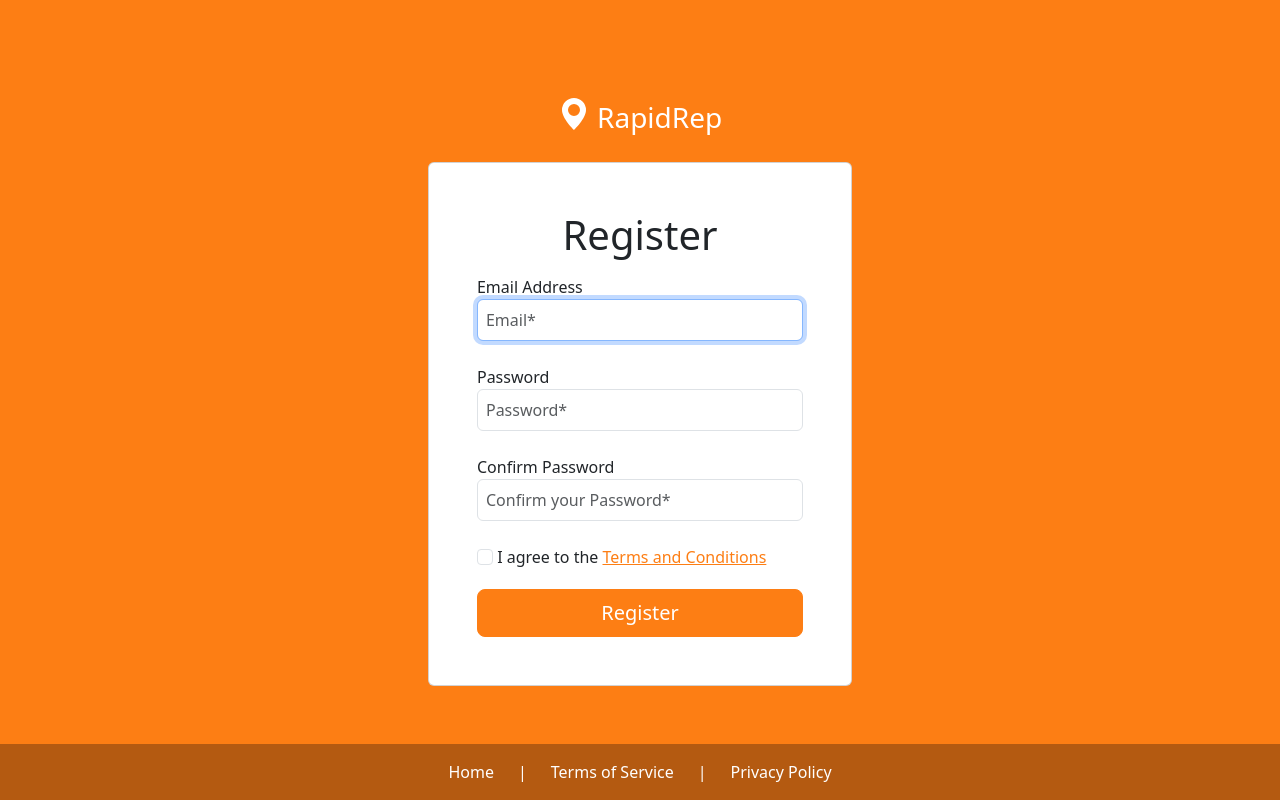
After one commit to dpt-hub/CS50_final_project, a Flask app: page /auth/register in a window 1280 px wide. The commit adds this page. Run offline with Flask 3, Linux system fonts and the light colour scheme.

Commit message:
Created login and register pages (baseauth.html, login.html, register.html)

```diff
--- a/app/static/style.css
+++ b/app/static/style.css
@@ -1,3 +1,10 @@
+* {
+    --bs-primary-rgb: 253, 126, 20;
+    --bs-link-color-rgb: 253, 126, 20;
+    --bs-link-hover-color-rgb: 202, 101, 16;
+    --bs-link-hover-color: #ca6510;
+}
+
 .btn-primary{
     background-color: #fd7e14;
     border-width: 1px;
@@ -17,6 +24,10 @@
     --bs-btn-disabled-color: #fff;
     --bs-btn-disabled-bg: #fd7e14;
     --bs-btn-disabled-border-color: #fd7e14;
+}
+
+.bg-primary{
+    background-color: #fd7e14;
 }
 
 .btn-outline-primary {
@@ -110,3 +121,11 @@ input[type="range"]:focus::-webkit-slider-thumb {
     height: 700px;
     object-fit: cover;
 }
+
+.authfooter {
+    background-color: #b45a11;
+}
+
+.login {
+    width: 38%
+}
--- /dev/null
+++ b/app/templates/auth/baseauth.html
@@ -0,0 +1,40 @@
+<!DOCTYPE html>
+<html lang="en">
+<head>
+    <meta charset="UTF-8">
+    <meta name="viewport" content="width=device-width, initial-scale=1.0">
+    <title>RapidRep</title>
+    <link href="https://cdn.jsdelivr.net/npm/bootstrap@5.3.8/dist/css/bootstrap.min.css" rel="stylesheet" integrity="sha384-sRIl4kxILFvY47J16cr9ZwB07vP4J8+LH7qKQnuqkuIAvNWLzeN8tE5YBujZqJLB" crossorigin="anonymous">
+    <link rel="stylesheet" href="{{ url_for('static', filename='style.css')}}">
+    <link rel="icon" href="../static/logo.svg">
+</head>
+<body class="d-flex flex-column vh-100 bg-primary">
+    <main class="mt-5">
+        <div class="container d-flex flex-column align-items-center mt-5">
+            <div class="text-center">
+                <a class="navbar-brand fs-3 text-white" href="{{ url_for('home.homepage') }}">
+                <svg xmlns="http://www.w3.org/2000/svg" width="32"  fill="white" class="bi bi-geo-alt-fill align-text-top" viewBox="0 0 16 16">
+                    <path d="M8 16s6-5.686 6-10A6 6 0 0 0 2 6c0 4.314 6 10 6 10m0-7a3 3 0 1 1 0-6 3 3 0 0 1 0 6"/>
+                </svg>
+                RapidRep
+            </a>
+            </div>
+            <div class="p-5 login card mt-4 text-center">
+                {% block content %}{% endblock %}
+            </div>
+            {% block login %}{% endblock %}
+        </div>
+    </main>
+    <footer class="authfooter align-items-center mt-auto p-3">
+        <ul class="d-flex justify-content-center align-items-center gap-4 m-0  list-unstyled">
+            <li><a href="{{ url_for('home.homepage')}}" class="text-decoration-none text-white">Home</a></li>
+            <p class="text-white mb-0">|</p>
+            <li><a href="#" class="text-decoration-none text-white">Terms of Service</a></li>
+            <p class="text-white mb-0">|</p>
+            <li><a href="#" class="text-decoration-none text-white">Privacy Policy</a></li>
+        </ul>
+    </footer>
+    <script src="https://cdn.jsdelivr.net/npm/bootstrap@5.3.8/dist/js/bootstrap.bundle.min.js" integrity="sha384-FKyoEForCGlyvwx9Hj09JcYn3nv7wiPVlz7YYwJrWVcXK/BmnVDxM+D2scQbITxI" crossorigin="anonymous"></script>
+    {% block jsscripts %}{% endblock %}
+</body>
+</html>
--- /dev/null
+++ b/app/templates/auth/register.html
@@ -0,0 +1,31 @@
+{% extends "/auth/baseauth.html" %}
+
+{% block content %}
+    <h2 class="display-6 fw-normal">Register</h2>
+        <form action="" id="login">
+            <div class="form-group d-flex flex-column py-2">
+                <label class="text-start" for="email">Email Address</label>
+                <input autocomplete="email" autofocus type="email" name="email" class="form-control p-2" placeholder="Email*" id="email" required>
+            </div>
+            <div class="form-group d-flex flex-column py-2 my-2">
+                <label class="text-start" for="password">Password</label>
+                <input type="password" name="password" class="form-control p-2" placeholder="Password*" id="password" required>
+            </div>
+            <div class="form-group d-flex flex-column py-2 my-2">
+                <label class="text-start" for="password">Confirm Password</label>
+                <input type="password" name="cpassword" class="form-control p-2" placeholder="Confirm your Password*" id="cpassword" required>
+            </div>
+            <div class="form-group py-2 my-2 text-start">
+                <input type="checkbox" class="form-check-input mr-2" name="terms" id="terms" required>
+                <label for="terms" class="form-check-label">I agree to the <a href="#">Terms and Conditions</a></label>
+            </div>
+            <button type="submit" class="btn btn-primary w-100 btn-lg mt-1">Register</button>
+        </form>
+        {% with messages = get_flashed_messages() %}
+            {% if messages %}
+                <p class="mt-4 mb-0 text-danger fw-bold">{{ messages }}</p>
+            {% endif %}
+        {% endwith %}
+{% endblock %}
+
+{% block jsscripts %}{% endblock %}
```
Also changed, not shown: app/templates/auth/login.html (added, +29 -0 lines).
